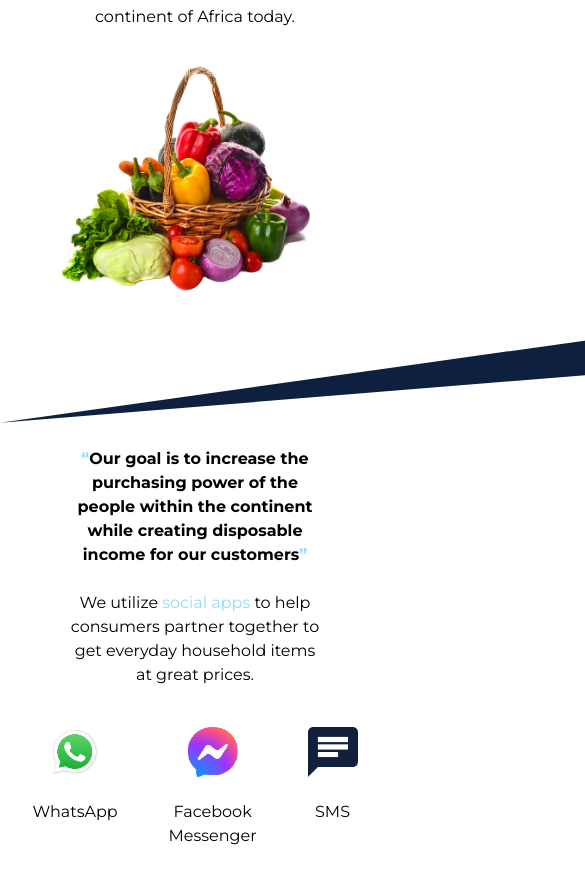
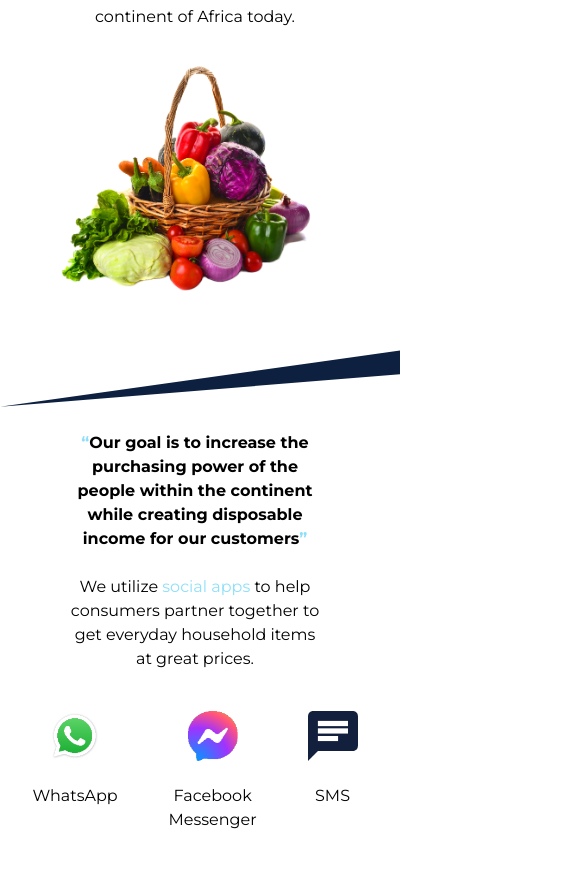
Before and after one commit to aapetsi/sttrand-website, a Next.js app: page /about in a window 390 px wide. Shown: the part 1162-2046 px from the top of the page, 585 px wide, since content can reach past the window. Built offline with nearby package versions, Linux system fonts and the light colour scheme.

Commit message:
chore: fix about page

```diff
--- a/pages/about.jsx
+++ b/pages/about.jsx
@@ -102,8 +102,13 @@ const About = () => {
         </div>
       </div>
 
-      <div className='-mt-40 mb-6'>
-        {width < 500 ? <Path width='400' /> : <Path width='1440' />}
+      <div className='-mt-44 mb-6 md:hidden'>
+        <Path width='400' />
+
+      </div>
+
+      <div className='-mt-40 mb-6 hidden md:block'>
+        <Path width='1440' />
       </div>
 
       <h1 className='text-center md:text-3xl md:w-7/12 w-2/3 mx-auto font-bold mb-6'>
```
